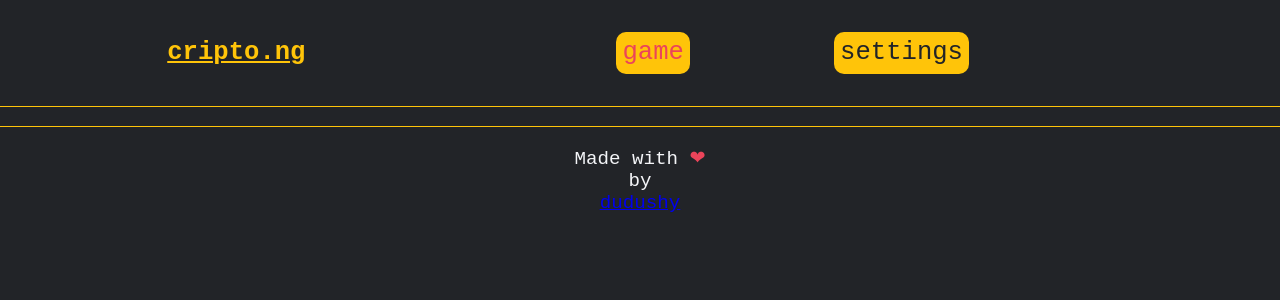
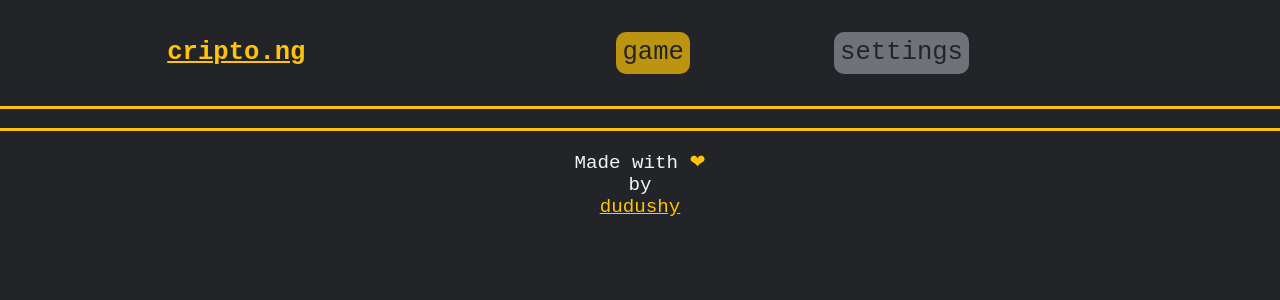
Before and after one commit to dudushy/cripto.ng, an Angular app: page / in a window 1280 px wide. Shown: the top 300 px of the page. Built offline with nearby package versions, Linux system fonts and the light colour scheme.

Commit message:
Update styles

```diff
--- a/src/app/app.component.html
+++ b/src/app/app.component.html
@@ -1,6 +1,6 @@
 <header [attr.theme]="theme" [attr.mobileMode]="mobileMode">
   <h1>
-    <a href="https://github.com/dudushy/cripto.ng" target="_blank">cripto.ng</a>
+    <a [attr.theme]="theme" href="https://github.com/dudushy/cripto.ng" target="_blank">cripto.ng</a>
   </h1>
 
   <nav>
@@ -11,11 +11,11 @@
 <router-outlet></router-outlet>
 
 <footer [attr.theme]="theme" [attr.mobileMode]="mobileMode">
-  <p>
-    Made with <span id="heart">&#10084;</span>
+  <p [attr.theme]="theme">
+    Made with <span [attr.theme]="theme" id="heart">&#10084;</span>
     <br>
     by
     <br>
-    <a href="https://github.com/dudushy" target="_blank">dudushy</a>
+    <a [attr.theme]="theme" href="https://github.com/dudushy" target="_blank">dudushy</a>
   </p>
 </footer>
--- a/src/app/app.component.scss
+++ b/src/app/app.component.scss
@@ -5,13 +5,23 @@ header {
   display: flex;
   justify-content: space-evenly;
   align-items: center;
-  border-bottom: 1px solid $warning;
   padding-block: 2%;
+  &[theme="dark"] {
+    border-bottom: 3px solid $warning;
+  }
+  &[theme="light"] {
+    border-bottom: 3px solid $danger;
+  }
 
   h1 {
     a {
       font-size: 2vmax;
-      color: $warning;
+      &[theme="dark"] {
+        color: $warning;
+      }
+      &[theme="light"] {
+        color: $danger;
+      }
     }
   }
 
@@ -28,34 +38,82 @@ header {
       border-radius: 10px;
       padding: 1%;
       cursor: pointer;
-      &[isActive="true"] {
-        color: $danger !important;
-        background-color: $warning !important;
-      }
+      opacity: 0.7;
       &[theme="dark"] {
         color: $dark;
-        background-color: $warning;
-      }
-      &:hover[theme="dark"] {
-        color: $warning;
-        background-color: $dark;
+        background-color: $medium;
+        &:hover {
+          color: $dark;
+          background-color: $light;
+          opacity: 1;
+        }
+        &[isActive="true"] {
+          color: $dark;
+          background-color: $warning;
+          &:hover {
+            opacity: 1;
+          }
+        }
       }
       &[theme="light"] {
         color: $light;
-        background-color: $warning;
-      }
-      &:hover[theme="light"] {
-        color: $warning;
-        background-color: $light;
+        background-color: $medium;
+        &:hover {
+          color: $light;
+          background-color: $dark;
+          opacity: 1;
+        }
+        &[isActive="true"] {
+          color: $light;
+          background-color: $danger;
+          &:hover {
+            opacity: 1;
+          }
+        }
       }
     }
   }
 }
 
 footer {
-  border-top: 1px solid $warning;
+  &[theme="dark"] {
+    border-top: 3px solid $warning;
+  }
+  &[theme="light"] {
+    border-top: 3px solid $danger;
+  }
 
   #heart {
-    color: $danger;
+    cursor: default;
+    transition: 200ms all;
+    &[theme="dark"] {
+      color: $warning;
+      &:hover {
+        color: $danger;
+      }
+    }
+    &[theme="light"] {
+      color: $danger;
+      &:hover {
+        color: $warning;
+      }
+    }
+  }
+
+  a {
+    // font-size: 2vmax;
+    transition: 200ms all;
+    &[theme="dark"] {
+      color: $warning;
+      &:hover {
+        color: $danger;
+      }
+    }
+    &[theme="light"] {
+      color: $danger;
+      &:hover {
+        color: $warning;
+      }
+    }
   }
 }
--- a/src/app/components/settings/settings.component.scss
+++ b/src/app/components/settings/settings.component.scss
@@ -9,6 +9,21 @@ img {
   padding: 1%;
   margin: 0;
   border-radius: 50%;
-  background-color: $warning !important;
-  box-shadow: 0 0 10px $warning;
+  transition: all 300ms;
+  &[theme="dark"] {
+    background-color: $warning !important;
+    box-shadow: 0 0 20px $warning;
+    &:hover {
+      // background-color: $danger !important;
+      box-shadow: 0 0 20px $danger;
+    }
+  }
+  &[theme="light"] {
+    background-color: $danger !important;
+    box-shadow: 0 0 20px $danger;
+    &:hover {
+      // background-color: $warning !important;
+      box-shadow: 0 0 20px $warning;
+    }
+  }
 }
```
